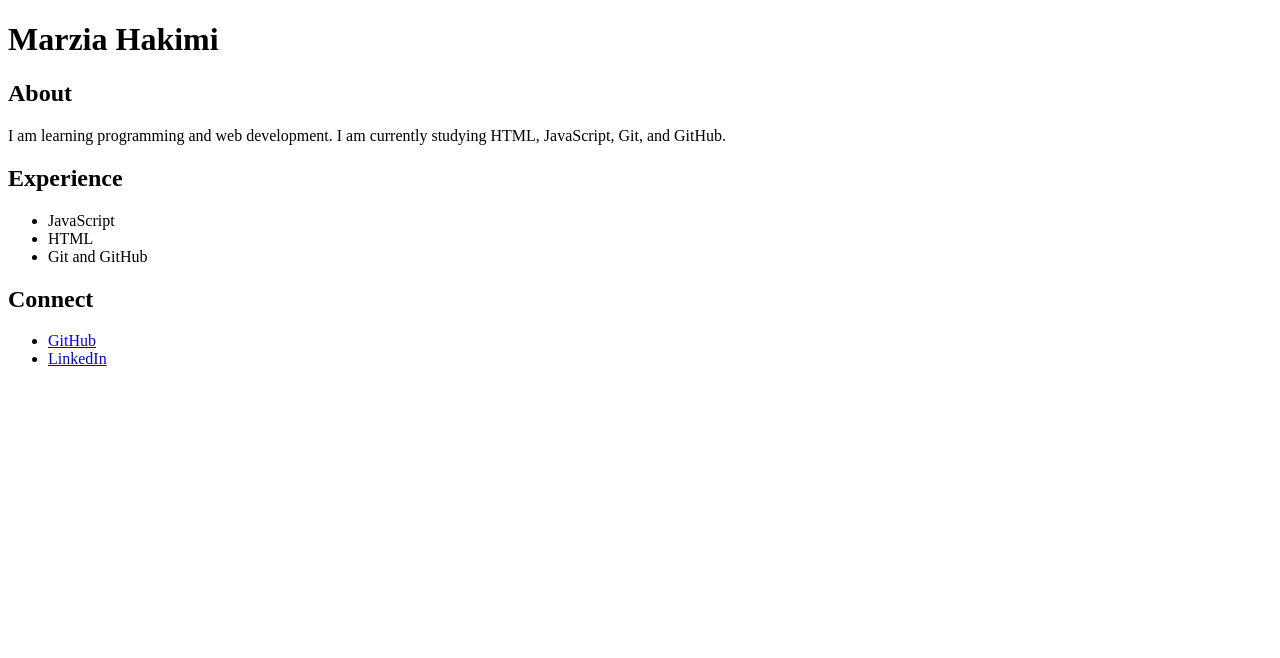
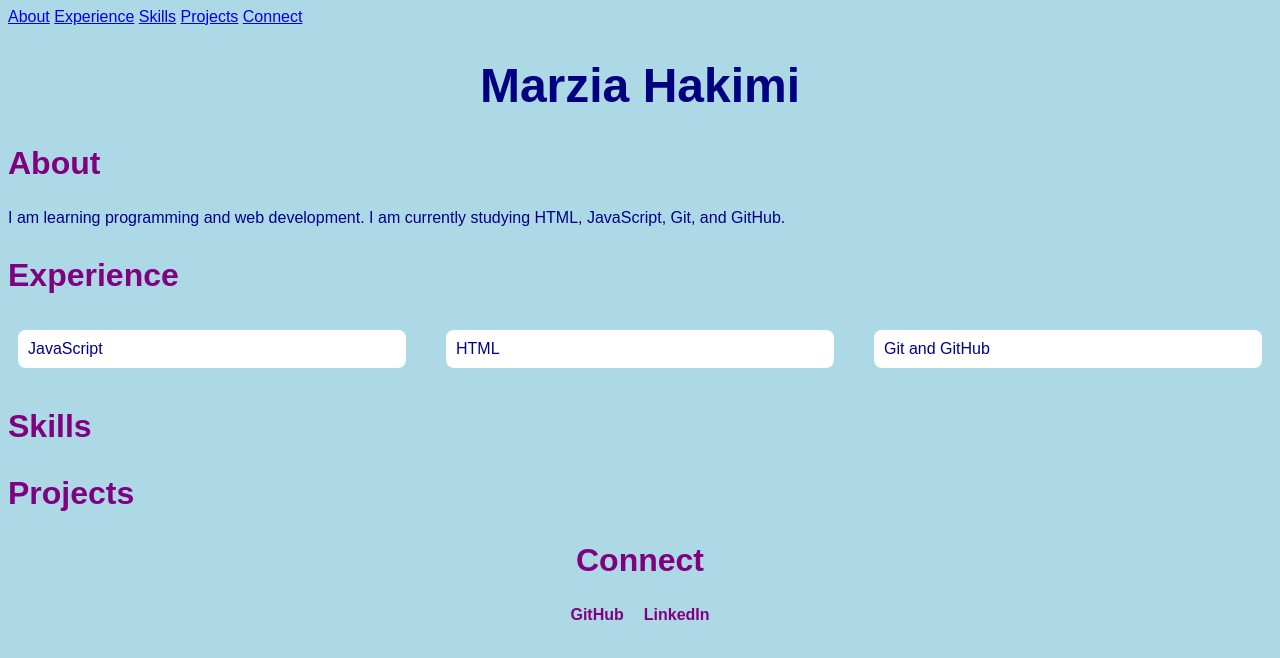
Before and after one commit to marziahakimee-ui/Marzia.Hakimi-Intro-to-programming-26.3-, a plain HTML site: page index.html in a window 1280 px wide. Drawn offline with Linux system fonts and the light colour scheme.

Commit message:
add CSS styling and navigation

```diff
--- /dev/null
+++ b/css/index.css
@@ -0,0 +1,54 @@
+body {
+    background-color: lightblue;
+    color: darkblue;
+    font-family: Arial, sans-serif;
+}
+
+section {
+    margin-bottom: 30px;
+}
+
+#Connect {
+    text-align: center;
+}
+
+h2 {
+    font-size: 32px;
+    font-weight: bold;
+    color: purple;
+}
+
+h1 {
+    text-align: center;
+    font-size: 48px;
+    color: navy;
+}
+
+#Experience ul {
+    display: flex;
+    gap: 20px;
+    padding: 0;
+    list-style: none;
+}
+
+#Experience li {
+    background-color: white;
+    margin: 10px;
+    padding: 10px;
+    border-radius: 8px;
+    flex: 1;
+}
+
+#Connect a {
+    color: purple;
+    text-decoration: none;
+    font-weight: bold;
+}
+
+#Connect ul {
+    display: flex;
+    justify-content: center;
+    gap: 20px;
+    list-style: none;
+    padding: 0;
+}
--- a/index.html
+++ b/index.html
@@ -4,9 +4,19 @@
     <meta charset="UTF-8">
     <meta name="viewport" content="width=device-width, initial-scale=1.0">
     <title>Marzia Hakimi's Portfolio</title>
+    <link rel="stylesheet" href="css/index.css">
 </head>
 
 <body>
+
+    <nav>
+        <a href="#About">About</a>
+        <a href="#Experience">Experience</a>
+        <a href="#Skills">Skills</a>
+        <a href="#Projects">Projects</a>
+        <a href="#Connect">Connect</a>
+    </nav>
+
     <h1>Marzia Hakimi</h1>
 
     <section id="About">
@@ -25,6 +35,15 @@
         </ul>
     </section>
 
+    <section id="Skills">
+        <h2>Skills</h2>
+    </section>
+
+    <section id="Projects">
+        <h2>Projects</h2>
+        <ul></ul>
+    </section>
+
     <section id="Connect">
         <h2>Connect</h2>
         <ul>
```
